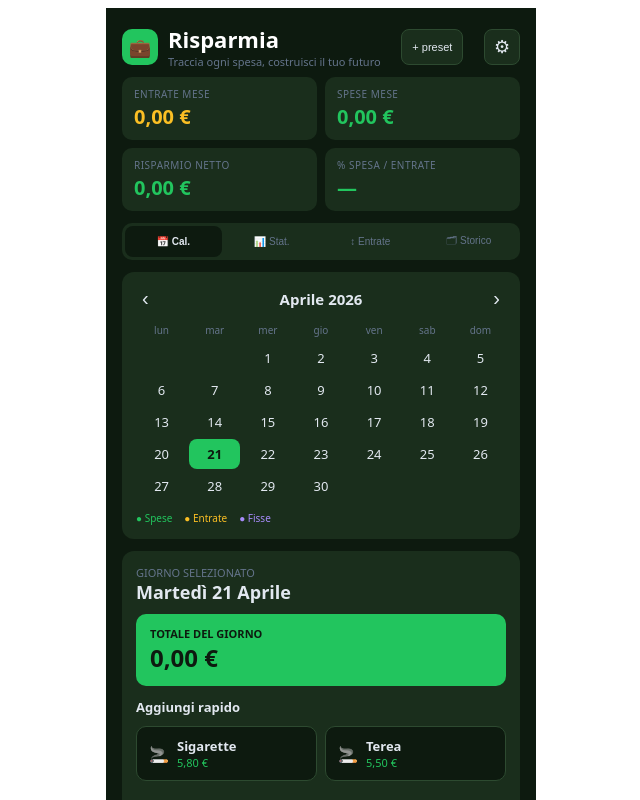
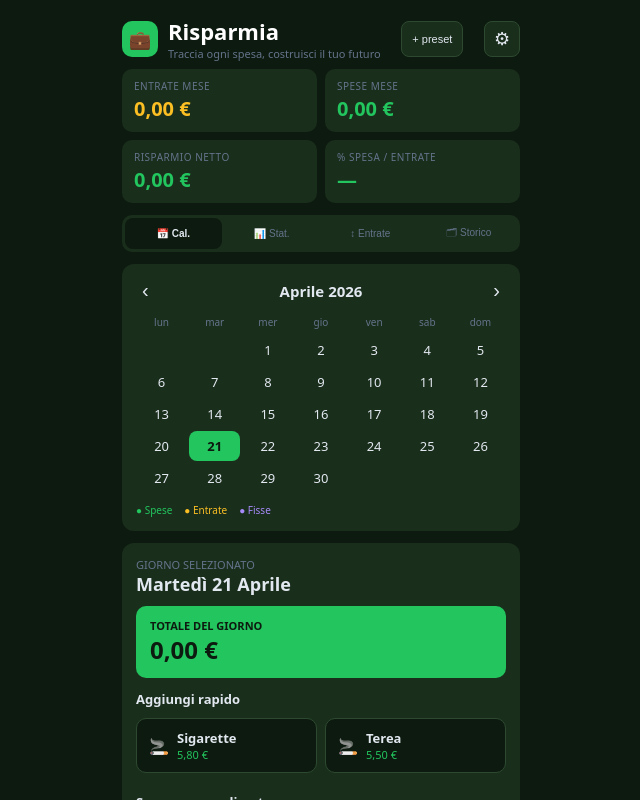
Before and after one commit to FedericoSances/risparmia-app, a React (Vite) app: page / in a window 1280 px wide. Shown: the top 800 px of the page, without its empty margins (319-959 px from the left). Built offline with nearby package versions, Linux system fonts and the light colour scheme.

Commit message:
fix navigation bar color

```diff
--- a/src/index.css
+++ b/src/index.css
@@ -0,0 +1,5 @@
+body {
+  background-color: #0d1a0f;
+  margin: 0;
+  padding: 0;
+}
```
